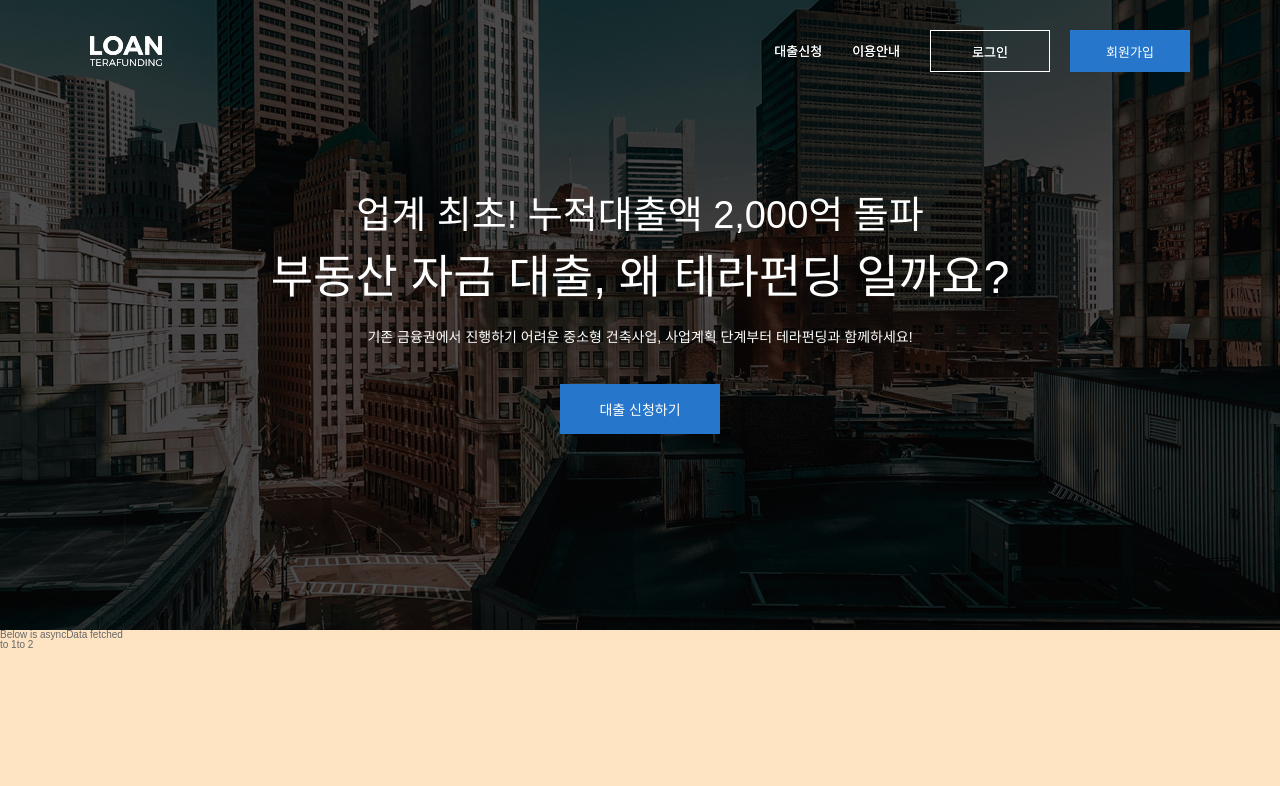
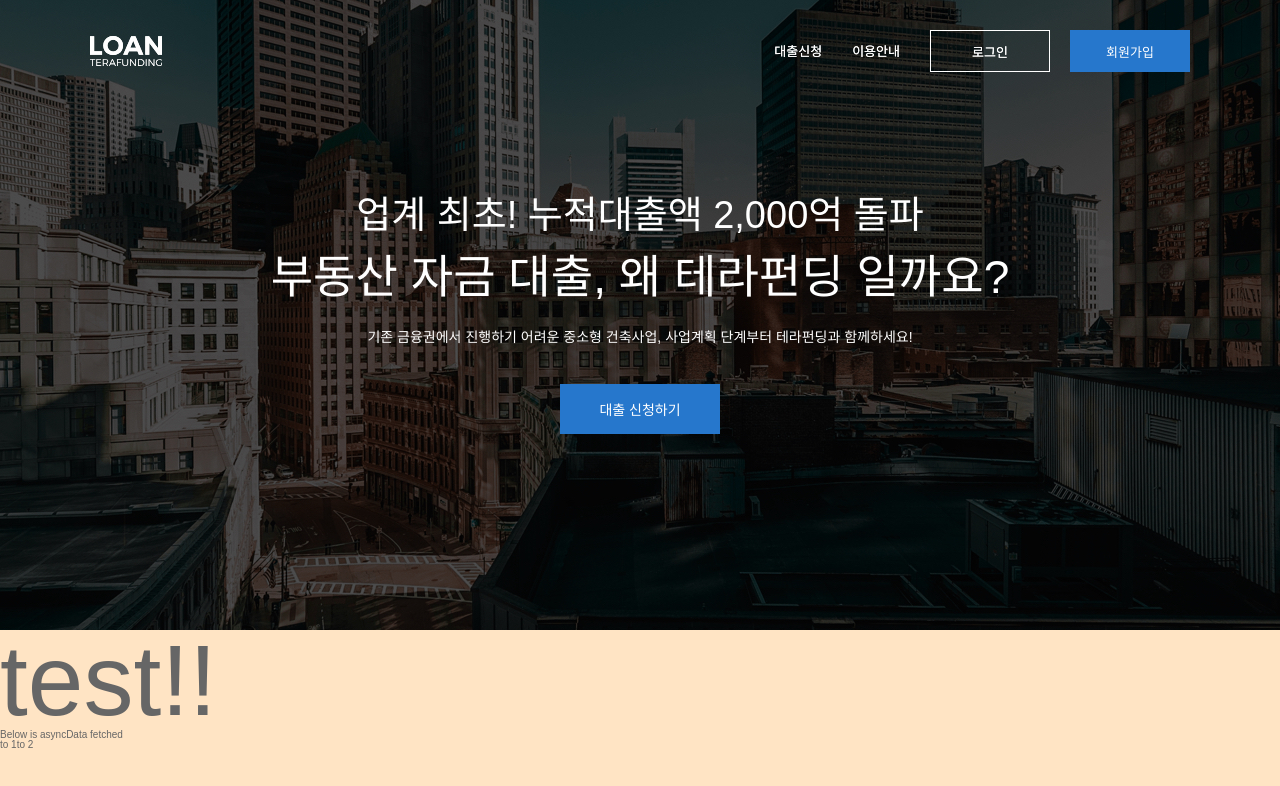
Before and after one commit to jadestern/cd-sample, a Nuxt app: page / in a window 1280 px wide. Shown: the top 786 px of the page. Built offline with nearby package versions, Linux system fonts and the light colour scheme; no server answers; a web font is replaced by a local one.

Commit message:
deploy test

```diff
--- a/pages/index.vue
+++ b/pages/index.vue
@@ -2,6 +2,7 @@
   main
     Navigation
     Section1
+    h1 test!!
     h5 Below is asyncData fetched
     pre {{ extract }}
     nuxt-link(to="/1") to 1
@@ -50,4 +51,7 @@
 </script>
 
 <style lang="scss" scoped>
+	h1{
+		font-size: 100px;
+	}
 </style>
```
